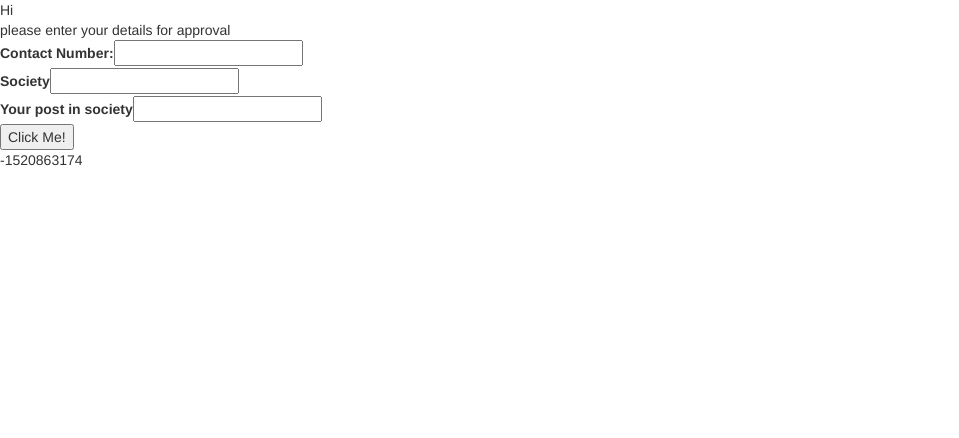
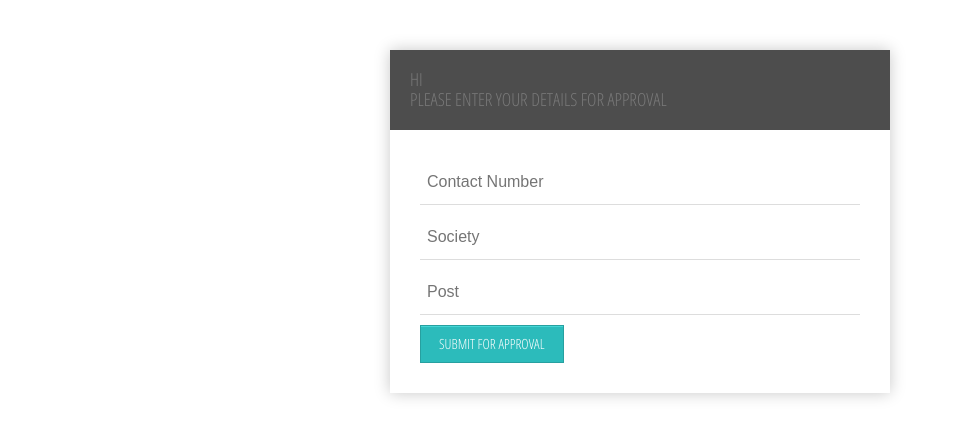
Before and after one commit to sanjeevhalyal/InventoryManagementSystem, a Laravel app: template resources/views/details.blade.php in a window 1280 px wide. Shown: the top 438 px of the page, without its empty margins (0-959 px from the left). Run offline with Laravel 8, Linux system fonts and the light colour scheme; the template is opened without the code that fills it, so the values that code supplies are empty; settings files or empty folders that the repository lacks are supplied; some libraries are stand-ins or nearby versions.

Commit message:
update12/03

```diff
--- a/app/Http/Kernel.php
+++ b/app/Http/Kernel.php
@@ -57,6 +57,5 @@
         'can' => \Illuminate\Auth\Middleware\Authorize::class,
         'guest' => \App\Http\Middleware\RedirectIfAuthenticated::class,
         'throttle' => \Illuminate\Routing\Middleware\ThrottleRequests::class,
-        'expiry' => \App\Http\Middleware\CheckExpiry::class,
     ];
 }
--- a/resources/views/details.blade.php
+++ b/resources/views/details.blade.php
@@ -1,7 +1,7 @@
 <!DOCTYPE html>
 <html lang="en">
 <head>
-    <title>Bootstrap Example</title>
+    <title>Your Details</title>
     <meta charset="utf-8">
     <meta name="viewport" content="width=device-width, initial-scale=1">
     <link rel="stylesheet" href="https://maxcdn.bootstrapcdn.com/bootstrap/3.3.7/css/bootstrap.min.css">
@@ -11,6 +11,7 @@
 <body>
 
 <?php
+/*
 echo 'Hi '.$Name . '<br/> please enter your details for approval';
 
 echo Form::open(['url' => '/UpdateDB']) ;
@@ -32,7 +33,104 @@
 }
 echo $_SESSION['EX_TIME']-time();
 
+*/
+?>
 
-?>
+<div class="form-style-8">
+
+    <h2><?php
+echo 'Hi '.$Name . '<br/> Please Enter Your Details For Approval';?></h2>
+    <form action='/UpdateDB' method="post">
+        <input type="number" name="Contact" placeholder="Contact Number" />
+        <input type="text" name="Society" placeholder="Society" />
+        <input type="text" name="Post" placeholder="Post" />
+        <input type="submit" value="Submit For Approval" />
+        <input type="hidden" name="_token" id="csrf-token" value="{{ Session::token() }}" />
+    </form>
+</div>
 </body>
+
+<script type="text/javascript">
+    //auto expand textarea
+    function adjust_textarea(h) {
+        h.style.height = "20px";
+        h.style.height = (h.scrollHeight)+"px";
+    }
+</script>
+
+    <link href='http://fonts.googleapis.com/css?family=Open+Sans+Condensed:300' rel='stylesheet' type='text/css'>
+                                                                                                                <style type="text/css">
+                                                                                                                                      .form-style-8{
+                                                                                                                                          font-family: 'Open Sans Condensed', arial, sans;
+                                                                                                                                          width: 500px;
+                                                                                                                                          padding: 30px;
+                                                                                                                                          background: #FFFFFF;
+                                                                                                                                          margin: 50px auto;
+                                                                                                                                          box-shadow: 0px 0px 15px rgba(0, 0, 0, 0.22);
+                                                                                                                                          -moz-box-shadow: 0px 0px 15px rgba(0, 0, 0, 0.22);
+                                                                                                                                          -webkit-box-shadow:  0px 0px 15px rgba(0, 0, 0, 0.22);
+
+                                                                                                                                      }
+    .form-style-8 h2{
+        background: #4D4D4D;
+        text-transform: uppercase;
+        font-family: 'Open Sans Condensed', sans-serif;
+        color: #797979;
+        font-size: 18px;
+        font-weight: 100;
+        padding: 20px;
+        margin: -30px -30px 30px -30px;
+    }
+    .form-style-8 input[type="text"],
+    .form-style-8 input[type="date"],
+    .form-style-8 input[type="datetime"],
+    .form-style-8 input[type="email"],
+    .form-style-8 input[type="number"],
+    .form-style-8 input[type="search"],
+    .form-style-8 input[type="time"],
+    .form-style-8 input[type="url"],
+    .form-style-8 input[type="password"],
+    .form-style-8 textarea,
+    .form-style-8 select
+    {
+        box-sizing: border-box;
+        -webkit-box-sizing: border-box;
+        -moz-box-sizing: border-box;
+        outline: none;
+        display: block;
+        width: 100%;
+        padding: 7px;
+        border: none;
+        border-bottom: 1px solid #ddd;
+        background: transparent;
+        margin-bottom: 10px;
+        font: 16px Arial, Helvetica, sans-serif;
+        height: 45px;
+    }
+    .form-style-8 textarea{
+        resize:none;
+        overflow: hidden;
+    }
+    .form-style-8 input[type="button"],
+    .form-style-8 input[type="submit"]{
+        -moz-box-shadow: inset 0px 1px 0px 0px #45D6D6;
+        -webkit-box-shadow: inset 0px 1px 0px 0px #45D6D6;
+        box-shadow: inset 0px 1px 0px 0px #45D6D6;
+        background-color: #2CBBBB;
+        border: 1px solid #27A0A0;
+        display: inline-block;
+        cursor: pointer;
+        color: #FFFFFF;
+        font-family: 'Open Sans Condensed', sans-serif;
+        font-size: 14px;
+        padding: 8px 18px;
+        text-decoration: none;
+        text-transform: uppercase;
+    }
+    .form-style-8 input[type="button"]:hover,
+    .form-style-8 input[type="submit"]:hover {
+        background:linear-gradient(to bottom, #34CACA 5%, #30C9C9 100%);
+        background-color:#34CACA;
+    }
+</style>
 </html>
--- a/routes/web.php
+++ b/routes/web.php
@@ -10,8 +10,8 @@
 | contains the "web" middleware group. Now create something great!
 |
 */
+
 use Illuminate\Http\Request;
-use Illuminate\Http\Response;
 use Microsoft\Graph\Graph;
 use Microsoft\Graph\Model;
 
@@ -19,22 +19,17 @@
 
 Route::get('/', function () {
     return view('welcome');
-})->middleware('expiry');
+});
 
-Route::get('/login', function ()
-{
-    //echo session('state');
-    return view('login',['State' => session('state')]);
-
+Route::get('/login', function () {
+    return view('login', ['State' => session('state')]);
 });
 
 
-Route::post('/UpdateDB',function(Request $request)
-{
-    $email = $request->input('email');
-    $password = $request->input('password');
-    echo "Email: " . $email . " and Password: " . $password ;
-
+Route::post('/UpdateDB', function (Request $request) {
+    if (!app('App\Traits\CheckExpiry')->checkexpiry()) {
+        return redirect('/');
+    }
 
 
     $graph = new Graph();
@@ -42,49 +37,33 @@
     $graph->setAccessToken($_SESSION['Access_Token']);
 
     $me = $graph->createRequest("get", "/me")
-
         ->setReturnType(Model\User::class)
-
         ->execute();
 
     echo $me->getDisplayName() . '<br> eMAIL-  ';
     echo $me->getMail();
 
-    DB::insert('INSERT INTO user
-(
-NAME,
-EMAIL,
-CONTACT,
-TYPE,
-STATUS,
-SOCIETY,
-POST)
+    DB::insert(
+        'INSERT INTO user
+( NAME,EMAIL, CONTACT,TYPE,STATUS,SOCIETY,POST)
 VALUES
-(\''.$me->getDisplayName()
-        .'\',\''. $me->getMail()
-        .'\','. $request->input('Contact')
-        .','. '"User",'. '"UnderReview",\''
-        . $request->input('Society')
-        .'\',\''. $request->input('Post')
-        .'\');'
+(\'' . $me->getDisplayName() . '\',\'' . $me->getMail() . '\',' . $request->input('Contact') . ',' . '"User",' . '"UnderReview",\'' . $request->input('Society') . '\',\'' . $request->input('Post') . '\');'
     );
     DB::commit();
     return redirect('/');
-})->middleware('expiry');
+})->name('Enter Your Details');
 
 Route::get('/EnterYourDetails', function () {
 
-    $Email=session('Email');
+    if (!app('App\Traits\CheckExpiry')->checkexpiry()) {
+        return redirect('/');
+    }
     $Name = session('Name');
+    return view('details', ['Name' => $Name]);
 
-
-    return view('details',['Email' => $Email,'Name' => $Name]);
-
-})->middleware('expiry');
-
+});
 
 Route::get('/logout', function () {
-
     return view('logout');
 });
 
@@ -103,10 +82,10 @@
         session_start();
     }
 
-    if(isset($_SESSION['EX_TIME']) && ($_SESSION['EX_TIME']-time()>0))
-    {
+    if (isset($_SESSION['EX_TIME']) && ($_SESSION['EX_TIME'] - time() > 0)) {
         return redirect('/');
     }
+
     if ($_SERVER['REQUEST_METHOD'] === 'GET' && !isset($_GET['code'])) {
         $authorizationUrl = $provider->getAuthorizationUrl();
         // The OAuth library automaticaly generates a state value that we can
@@ -124,10 +103,10 @@
         try {
             // Get an access token using the authorization code grant
             $accessToken = $provider->getAccessToken('authorization_code', [
-                'code'     => $_GET['code']
+                'code' => $_GET['code']
             ]);
             $_SESSION['Access_Token'] = $accessToken->getToken();
-            $_SESSION['EX_TIME']=$accessToken->getExpires()-3500;
+            $_SESSION['EX_TIME'] = $accessToken->getExpires() - 3500;
 
             /*// The id token is a JWT token that contains information about the user
             // It's a base64 coded string that has a header, payload and signature
@@ -148,9 +127,7 @@
             $graph->setAccessToken($accessToken->getToken());
 
             $me = $graph->createRequest("get", "/me")
-
                 ->setReturnType(Model\User::class)
-
                 ->execute();
 
             echo $me->getDisplayName() . '<br> eMAIL-  ';
@@ -158,15 +135,13 @@
 
             $pos = strpos($me->getMail(), '@nuigalway.ie');
 
-// Note our use of ===.  Simply == would not work as expected
-// because the position of 'a' was the 0th (first) character.
             if ($pos === false) {
                 echo "LogIn using NUI galway ID";
             } else {
+                $user = \DB::select('select count(*) as c from user WHERE EMAIL=?', [$me->getMail()]);
 
-                $user = \DB::select('select count(*) as c from user WHERE EMAIL=?',[$me->getMail()]);
                 if ($user[0]->c == 0) {
-                    $parameters = ['Email' => $me->getMail(), 'Name' => $me->getDisplayName()];
+                    $parameters = ['Name' => $me->getDisplayName()];
                     return redirect('/EnterYourDetails')->with($parameters);
                 } else {
                     return redirect('/');
@@ -176,8 +151,6 @@
             echo 'Something went wrong, couldn\'t get tokens: ' . $e->getMessage();
         }
     }
-echo "test";
-
 
 
 })->name('login');
```
Also changed, not shown: app/Http/Middleware/CheckExpiry.php (deleted, +0 -40 lines), app/Traits/checkexpiry.php (added, +25 -0 lines), app/Traits/getme.php (added, +25 -0 lines), resources/views/loginoption.blade.php (added, +59 -0 lines), resources/views/welcome.blade.php (+38 -35 lines), public/img/microsoftlogo.png (added), 4 other files.
